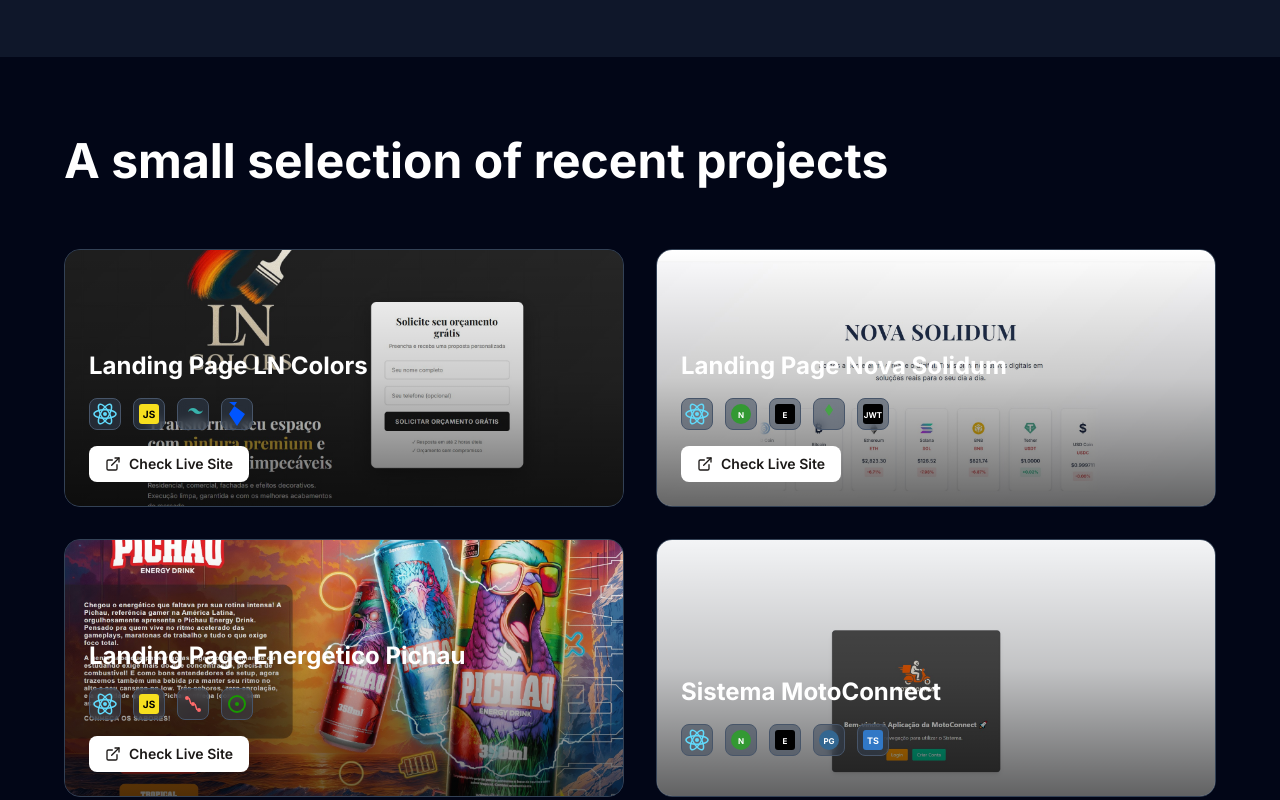
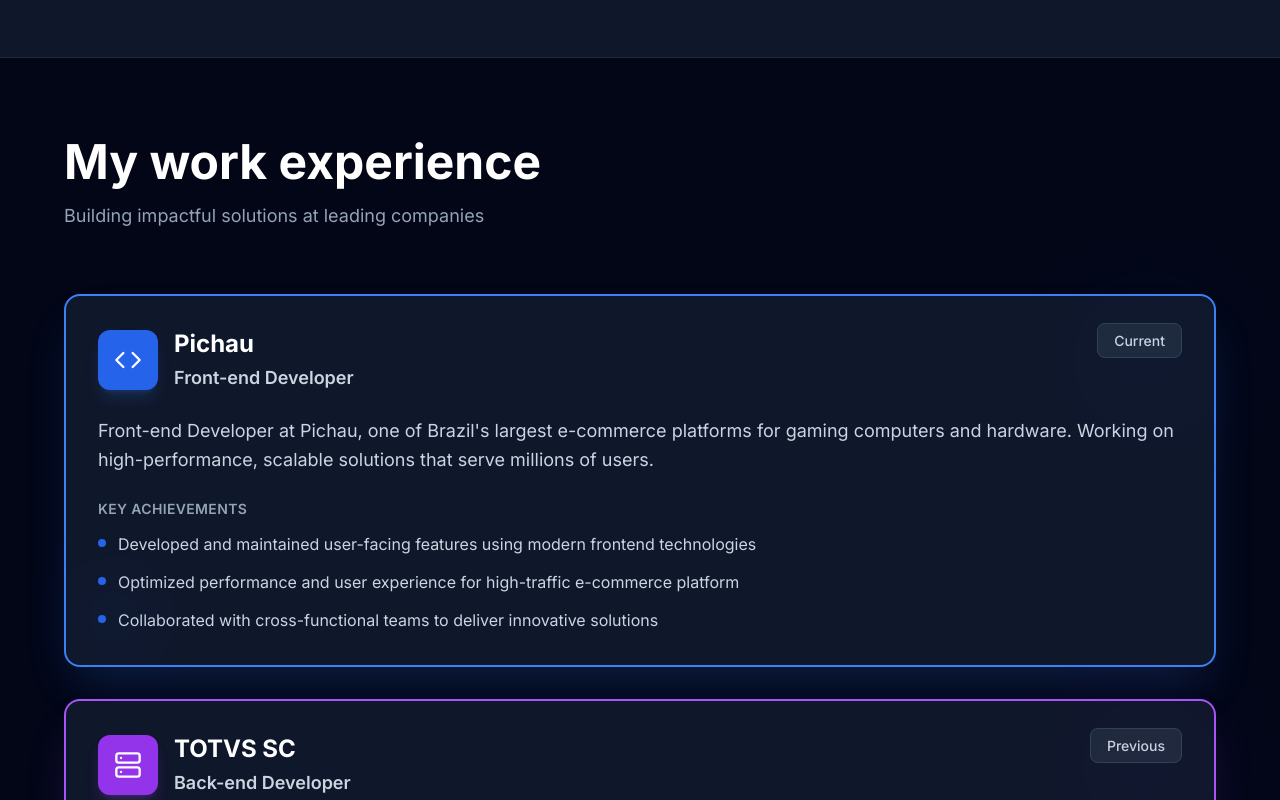
Before and after one commit to JonasArcuri/projeto-portfolio, a React (Vite) app: page / in a window 1280 px wide. Shown: the part 1460-2260 px from the top of the page. Built offline with nearby package versions, Linux system fonts and the light colour scheme.

Commit message:
update 2

```diff
--- a/src/App.jsx
+++ b/src/App.jsx
@@ -1,6 +1,7 @@
 import Header from './components/Header';
 import Hero from './components/Hero';
 import About from './components/About';
+import Experience from './components/Experience';
 import Projects from './components/Projects';
 import Contact from './components/Contact';
 import Footer from './components/Footer';
@@ -11,6 +12,7 @@
       <Header />
       <Hero />
       <About />
+      <Experience />
       <Projects />
       <Contact />
       <Footer />
--- /dev/null
+++ b/src/components/Experience.jsx
@@ -0,0 +1,142 @@
+import { motion } from 'framer-motion';
+import { useLanguage } from '../context/LanguageContext';
+import { Briefcase, Building2, Code, Server } from 'lucide-react';
+
+const Experience = () => {
+  const { t } = useLanguage();
+
+  const experiences = [
+    {
+      id: 1,
+      company: 'Pichau',
+      role: t('experience.pichau.role'),
+      period: t('experience.pichau.period'),
+      description: t('experience.pichau.description'),
+      highlights: [
+        t('experience.pichau.highlight1'),
+        t('experience.pichau.highlight2'),
+        t('experience.pichau.highlight3'),
+      ],
+      icon: Code,
+      color: 'bg-blue-600',
+      borderColor: 'border-blue-500',
+      glowColor: 'shadow-blue-500/20',
+    },
+    {
+      id: 2,
+      company: 'TOTVS SC',
+      role: t('experience.totvs.role'),
+      period: t('experience.totvs.period'),
+      description: t('experience.totvs.description'),
+      highlights: [
+        t('experience.totvs.highlight1'),
+        t('experience.totvs.highlight2'),
+        t('experience.totvs.highlight3'),
+      ],
+      icon: Server,
+      color: 'bg-purple-600',
+      borderColor: 'border-purple-500',
+      glowColor: 'shadow-purple-500/20',
+    },
+  ];
+
+  return (
+    <section
+      id="experiencia"
+      className="relative py-20 px-6 bg-slate-950 border-y border-slate-800"
+    >
+      <div className="container mx-auto max-w-6xl">
+        <motion.div
+          initial={{ opacity: 0, y: 30 }}
+          whileInView={{ opacity: 1, y: 0 }}
+          viewport={{ once: true }}
+          transition={{ duration: 0.8 }}
+          className="mb-16"
+        >
+          <motion.h2
+            className="text-4xl md:text-5xl font-bold text-white mb-4"
+            initial={{ opacity: 0, scale: 0.9 }}
+            whileInView={{ opacity: 1, scale: 1 }}
+            viewport={{ once: true }}
+            transition={{ duration: 0.6 }}
+          >
+            {t('experience.title')}
+          </motion.h2>
+          <motion.p
+            initial={{ opacity: 0 }}
+            whileInView={{ opacity: 1 }}
+            viewport={{ once: true }}
+            transition={{ delay: 0.2 }}
+            className="text-lg text-slate-400"
+          >
+            {t('experience.subtitle')}
+          </motion.p>
+        </motion.div>
+
+        <div className="space-y-8">
+          {experiences.map((exp, index) => (
+            <motion.div
+              key={exp.id}
+              initial={{ opacity: 0, x: index % 2 === 0 ? -50 : 50 }}
+              whileInView={{ opacity: 1, x: 0 }}
+              viewport={{ once: true }}
+              transition={{ duration: 0.8, delay: index * 0.2 }}
+              className="relative"
+            >
+              <div className={`relative bg-slate-900 rounded-2xl p-8 border-2 ${exp.borderColor} ${exp.glowColor} shadow-2xl hover:shadow-3xl transition-all duration-300`}>
+                {/* Company Badge */}
+                <div className="flex items-start justify-between mb-6">
+                  <div className="flex items-center gap-4">
+                    <div className={`${exp.color} p-4 rounded-xl ${exp.glowColor} shadow-lg`}>
+                      <exp.icon size={28} className="text-white" />
+                    </div>
+                    <div>
+                      <h3 className="text-2xl font-bold text-white mb-1">{exp.company}</h3>
+                      <p className="text-lg text-slate-300 font-semibold">{exp.role}</p>
+                    </div>
+                  </div>
+                  <div className="text-right">
+                    <span className="px-4 py-2 bg-slate-800 text-slate-300 rounded-lg text-sm font-medium border border-slate-700">
+                      {exp.period}
+                    </span>
+                  </div>
+                </div>
+
+                {/* Description */}
+                <p className="text-slate-300 mb-6 leading-relaxed text-lg">
+                  {exp.description}
+                </p>
+
+                {/* Highlights */}
+                <div className="space-y-3">
+                  <h4 className="text-sm font-semibold text-slate-400 uppercase tracking-wide mb-3">
+                    {t('experience.highlights')}
+                  </h4>
+                  {exp.highlights.map((highlight, idx) => (
+                    <motion.div
+                      key={idx}
+                      initial={{ opacity: 0, x: -20 }}
+                      whileInView={{ opacity: 1, x: 0 }}
+                      viewport={{ once: true }}
+                      transition={{ delay: index * 0.2 + idx * 0.1 }}
+                      className="flex items-start gap-3"
+                    >
+                      <div className={`w-2 h-2 rounded-full ${exp.color} mt-2 flex-shrink-0`}></div>
+                      <p className="text-slate-300 leading-relaxed">{highlight}</p>
+                    </motion.div>
+                  ))}
+                </div>
+
+                {/* Decorative Elements */}
+                <div className={`absolute top-0 right-0 w-32 h-32 ${exp.color} opacity-5 rounded-full blur-3xl`}></div>
+                <div className={`absolute bottom-0 left-0 w-24 h-24 ${exp.color} opacity-5 rounded-full blur-2xl`}></div>
+              </div>
+            </motion.div>
+          ))}
+        </div>
+      </div>
+    </section>
+  );
+};
+
+export default Experience;
--- a/src/components/Header.jsx
+++ b/src/components/Header.jsx
@@ -24,6 +24,7 @@
   const navItems = [
     { id: 'home', key: 'home' },
     { id: 'sobre', key: 'about' },
+    { id: 'experiencia', key: 'experience' },
     { id: 'projetos', key: 'projects' },
     { id: 'contato', key: 'contact' },
   ];
--- a/src/locales/en.json
+++ b/src/locales/en.json
@@ -2,6 +2,7 @@
   "header": {
     "home": "Home",
     "about": "About",
+    "experience": "Experience",
     "projects": "Projects",
     "contact": "Contact"
   },
@@ -25,6 +26,27 @@
     },
     "techStack": "My tech stack"
   },
+  "experience": {
+    "title": "My work experience",
+    "subtitle": "Building impactful solutions at leading companies",
+    "highlights": "Key Achievements",
+    "pichau": {
+      "role": "Front-end Developer",
+      "period": "Current",
+      "description": "Front-end Developer at Pichau, one of Brazil's largest e-commerce platforms for gaming computers and hardware. Working on high-performance, scalable solutions that serve millions of users.",
+      "highlight1": "Developed and maintained user-facing features using modern frontend technologies",
+      "highlight2": "Optimized performance and user experience for high-traffic e-commerce platform",
+      "highlight3": "Collaborated with cross-functional teams to deliver innovative solutions"
+    },
+    "totvs": {
+      "role": "Back-end Developer",
+      "period": "Previous",
+      "description": "Back-end Developer at TOTVS SC (Santa Catarina), a branch of TOTVS SA, Latin America's largest technology company. Developed robust enterprise solutions and APIs for business management systems.",
+      "highlight1": "Designed and developed scalable backend systems and RESTful APIs",
+      "highlight2": "Implemented database solutions and optimized query performance",
+      "highlight3": "Worked with enterprise-grade technologies and best practices"
+    }
+  },
   "projects": {
     "title": "A small selection of recent projects",
     "checkLive": "Check Live Site",
--- a/src/locales/pt.json
+++ b/src/locales/pt.json
@@ -2,6 +2,7 @@
   "header": {
     "home": "Início",
     "about": "Sobre",
+    "experience": "Experiência",
     "projects": "Projetos",
     "contact": "Contato"
   },
@@ -25,6 +26,27 @@
     },
     "techStack": "Minha stack tecnológica"
   },
+  "experience": {
+    "title": "Minha experiência profissional",
+    "subtitle": "Construindo soluções impactantes em empresas líderes",
+    "highlights": "Principais Conquistas",
+    "pichau": {
+      "role": "Desenvolvedor Front-end",
+      "period": "Atual",
+      "description": "Desenvolvedor Front-end na Pichau, um dos maiores e-commerces do Brasil de computadores gamers e hardware. Trabalhando com soluções de alta performance e escaláveis que atendem milhões de usuários.",
+      "highlight1": "Desenvolvi e mantive features voltadas ao usuário usando tecnologias frontend modernas",
+      "highlight2": "Otimizei performance e experiência do usuário para plataforma de e-commerce de alto tráfego",
+      "highlight3": "Colaborei com equipes multidisciplinares para entregar soluções inovadoras"
+    },
+    "totvs": {
+      "role": "Desenvolvedor Back-end",
+      "period": "Anterior",
+      "description": "Desenvolvedor Back-end na TOTVS SC (Santa Catarina), filial da TOTVS SA, a maior empresa de tecnologia da América Latina. Desenvolvi soluções empresariais robustas e APIs para sistemas de gestão empresarial.",
+      "highlight1": "Projetei e desenvolvi sistemas backend escaláveis e APIs RESTful",
+      "highlight2": "Implementei soluções de banco de dados e otimizei performance de queries",
+      "highlight3": "Trabalhei com tecnologias enterprise e melhores práticas do mercado"
+    }
+  },
   "projects": {
     "title": "Uma pequena seleção de projetos recentes",
     "checkLive": "Ver Site",
```
